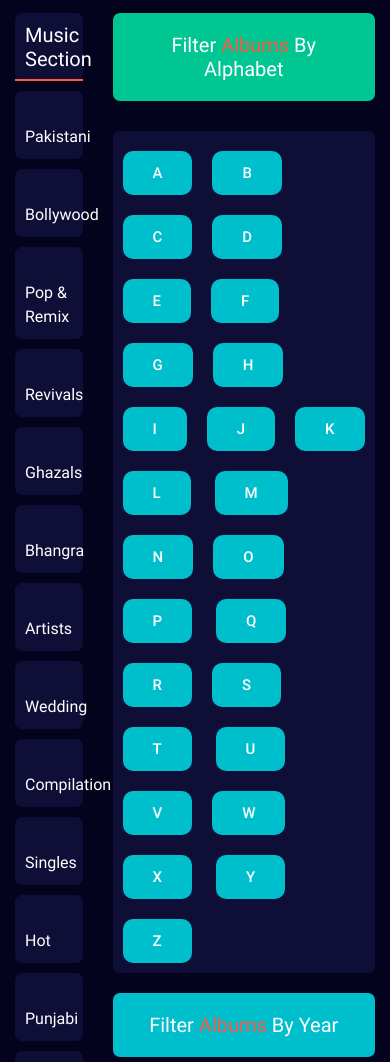
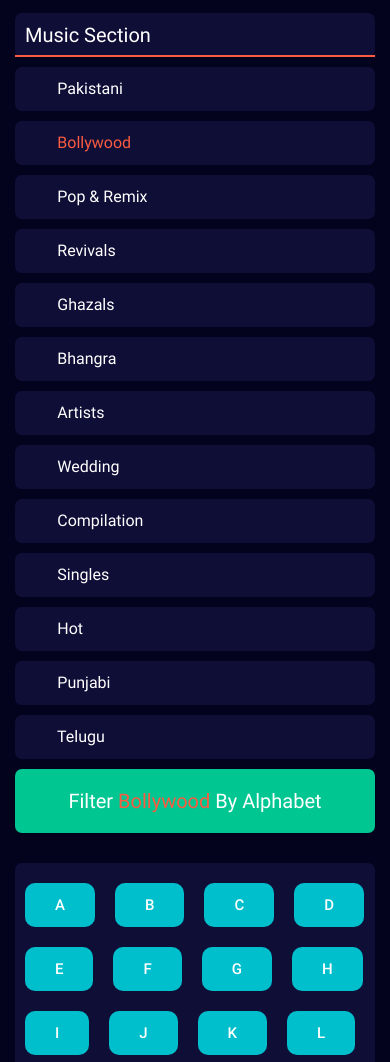
Before and after one commit to shaswata965/TuneIn, a plain HTML site: page filter.html in a window 390 px wide. Shown: the part 360-1422 px from the top of the page. Drawn offline with nearby package versions, Linux system fonts and the light colour scheme; a web font is replaced by a local one.

Commit message:
Add files via upload

```diff
--- a/filter.html
+++ b/filter.html
@@ -204,11 +204,11 @@
                 <div class="col-12 pt-40 pb-40 ">
                     <h2 class="text-center featured_album_header"> Album Navigation </h2>
                 </div>
-                <div class="col-3">
+                <div class="col-md-3">
                     <div class="music_navigation_wrapper">
                         <a href="#" class="navigation_title">Music Section</a>
                         <a href="#" class="album_name"><i class="fal fa-music"></i>&nbsp;&nbsp;&nbsp;&nbsp; Pakistani</a>
-                        <a href="#" class="album_name active_class_name"><i class="fal fa-music"></i>&nbsp;&nbsp;&nbsp;&nbsp; Bollywood</a>
+                        <a href="#" class="album_name active_album_name"><i class="fal fa-music"></i>&nbsp;&nbsp;&nbsp;&nbsp; Bollywood</a>
                         <a href="#" class="album_name"><i class="fal fa-music"></i>&nbsp;&nbsp;&nbsp;&nbsp; Pop & Remix</a>
                         <a href="#" class="album_name"><i class="fal fa-music"></i>&nbsp;&nbsp;&nbsp;&nbsp; Revivals</a>
                         <a href="#" class="album_name"><i class="fal fa-music"></i>&nbsp;&nbsp;&nbsp;&nbsp; Ghazals</a>
@@ -222,9 +222,9 @@
                         <a href="#" class="album_name"><i class="fal fa-music"></i>&nbsp;&nbsp;&nbsp;&nbsp; Telugu</a>
                     </div>
                 </div>
-                <div class="col-9">
+                <div class="col-md-9">
                     <div class="featured_album_letter_filter">
-                        <p class="text-center">Filter <span>Albums</span> By Alphabet</p>
+                        <p class="text-center">Filter <span>Bollywood</span> By Alphabet</p>
                         <div class="alphabet_list mt-30 pt-10">
                             <a href="filter.html">A</a><a href="filter.html">B</a><a href="filter.html">C</a><a href="filter.html">D</a>
                             <a href="filter.html">E</a><a href="filter.html">F</a><a href="filter.html">G</a><a href="filter.html">H</a>
@@ -236,7 +236,7 @@
                         </div>
                     </div>
                     <div class="featured_album_year_filter mt-20">
-                        <p class="text-center">Filter <span>Albums</span> By Year</p>
+                        <p class="text-center">Filter <span>Bollywood</span> By Year</p>
                         <div class="year_list mt-30 pt-10">
                             <a href="filter.html">2021</a><a href="filter.html">2020</a><a href="filter.html">2019</a><a href="filter.html">2018</a>
                             <a href="filter.html">2017</a><a href="filter.html">2016</a><a href="filter.html">2015</a><a href="filter.html">2014</a>
```
Also changed, not shown: albums.html (+2 -2 lines).
